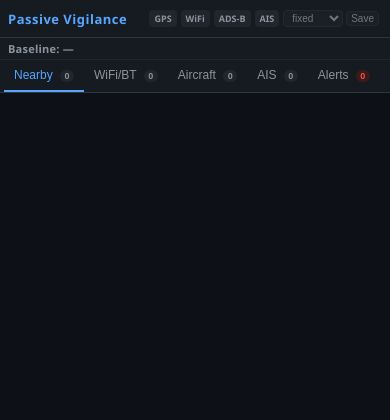
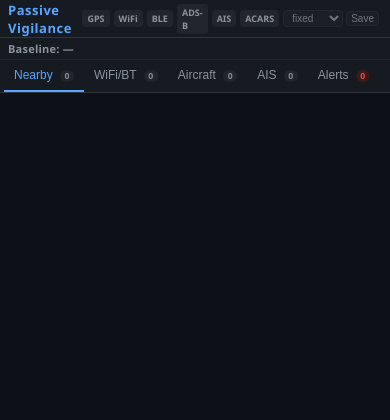
Before and after one commit to Isthistak3n/Passive-Vigilance, a Python web app: template gui/templates/mobile.html in a window 390 px wide. Shown: the top 420 px of the page. Run offline with Jinja, Linux system fonts and the light colour scheme; the template is opened without the code that fills it, so the values that code supplies are empty.

Commit message:
fix(gui): bring the mobile sensor bar to parity with the desktop (#175)
The mobile GUI's sensor bar only showed GPS/WiFi/ADS-B/AIS — missing BLE and
ACARS that the desktop shows (and BLE is live on the fixed node). Add both
chiclets, and adopt the desktop's health rule `(key in health) ? health[key] :
true` so a sensor with no sensor_health entry (BLE never gets a health flip)
renders healthy instead of falsely red. The disabled/off gating by
modules_active — our sensor-health honesty fix (#170) — was already present, so
disabled sensors (ACARS off) now correctly grey out here too.

Co-authored-by: Claude Opus 4.8 <noreply@anthropic.com>

```diff
--- a/gui/static/mobile.js
+++ b/gui/static/mobile.js
@@ -240,15 +240,16 @@ document.getElementById('alerts-clear').addEventListener('click', () => {
 
 // ── Status polling ───────────────────────────────────────────────────────────
 function applyHealth(health, active, gpsFix) {
-  const map_ = { gps: 's-gps', kismet: 's-kismet', adsb: 's-adsb', ais: 's-ais' };
+  const map_ = { gps: 's-gps', kismet: 's-kismet', ble: 's-ble', adsb: 's-adsb', ais: 's-ais', acars: 's-acars' };
   active = active || {};
   Object.entries(map_).forEach(([key, id]) => {
     const el = document.getElementById(id);
     if (!el) return;
-    // A sensor that isn't running (e.g. AIS off) shows as "off", not
-    // healthy. A missing modules_active key is treated as active (back-compat).
+    // A sensor that isn't running (e.g. AIS/ACARS off, or BLE controller down)
+    // shows as "off", not healthy. A missing modules_active key is treated as
+    // active (back-compat). BLE has no separate sensor_health flip, so absence => ok.
     const isActive = active[key] !== false;
-    const ok = health[key];
+    const ok = (key in health) ? health[key] : true;
     el.classList.remove('ok', 'warn', 'err', 'disabled');
     if (!isActive) {
       el.classList.add('disabled');
--- a/gui/templates/mobile.html
+++ b/gui/templates/mobile.html
@@ -12,8 +12,10 @@
     <div class="status-bar">
       <span class="sensor" id="s-gps" title="GPS">GPS</span>
       <span class="sensor" id="s-kismet" title="Kismet">WiFi</span>
+      <span class="sensor" id="s-ble" title="BLE (Bluetooth)">BLE</span>
       <span class="sensor" id="s-adsb" title="ADS-B">ADS-B</span>
       <span class="sensor" id="s-ais" title="AIS (marine VHF)">AIS</span>
+      <span class="sensor" id="s-acars" title="ACARS (aviation datalink)">ACARS</span>
       <span class="session-id" id="session-id">—</span>
       <span class="node-mode" id="node-mode" title="Scoring mode (NODE_MODE)">
         <label for="mode-select">Mode</label>
```
